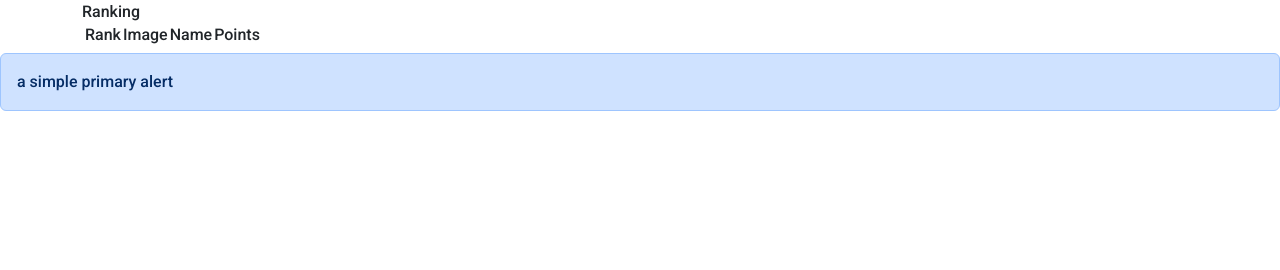
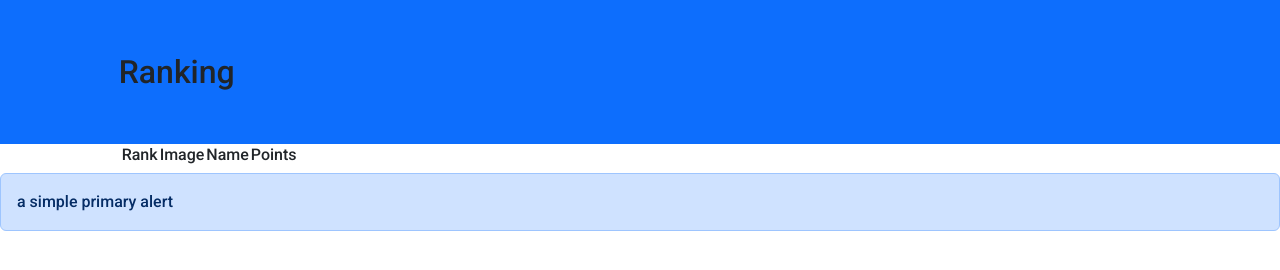
Before and after one commit to abdenoor-alvaro/Game-Of-Life, a plain HTML site: page index.html in a window 1280 px wide. Drawn offline with Linux system fonts and the light colour scheme.

Commit message:
trying boostrap

```diff
--- a/index.html
+++ b/index.html
@@ -13,12 +13,12 @@
 </head>
 <body>
     <!-- Start Header -->
-    <div class="main-header">
-        <div class="container">
+    <div class="main-header bg-primary pt-5 pb-5 fs-2">
+        <div class="container col-10">
             <div class="header">Ranking</div>
         </div>
     </div>
-    <div class="container">
+    <div class="container col-10">
         <table>
             <th>
                 <td>Rank</td>
```
